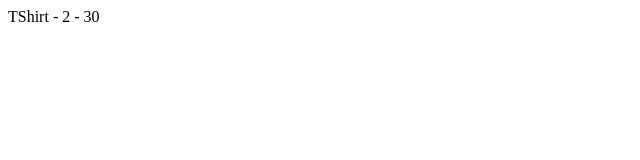
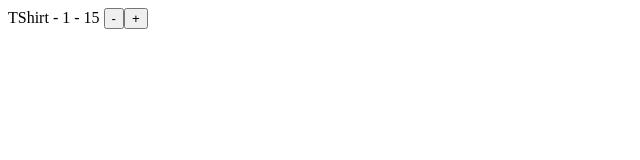
Before and after one commit to tutsprime/learn-pinia, a Vue app: page / in a window 1280 px wide. Shown: the top 160 px of the page, without its empty margins (0-640 px from the left). Built offline with nearby package versions, Linux system fonts and the light colour scheme.

Commit message:
Mutating state (Options API)

```diff
--- a/src/App.vue
+++ b/src/App.vue
@@ -1,18 +1,18 @@
 <template>
-  {{ item }} - {{ quantity }} - {{ subTotal }}
+  <div v-for="product in products" :key="product.id">
+    {{ product.name }} - {{ product.qty }} - {{ product.qty * product.price }}
+    <button @click="product.qty--">-</button>
+    <button @click="product.qty++">+</button>
+  </div>
 </template>
 
 <script>
-import { mapState } from 'pinia'
+import { mapState, mapWritableState } from 'pinia'
 import { useCartStore } from "./stores/cart"
 
 export default {
   computed: {
-    ...mapState(useCartStore, ['item']),
-    ...mapState(useCartStore, {
-      quantity: 'qty',
-      subTotal: store => store.price * store.qty
-    })
+    ...mapState(useCartStore, ['products'])
   }
 }
 </script>
--- a/src/stores/cart.js
+++ b/src/stores/cart.js
@@ -2,8 +2,12 @@ import { defineStore } from "pinia";
 
 export const useCartStore = defineStore("cartStore", {
     state: () => ({
-        item: "TShirt",
-        price: 15,
-        qty: 2
+        products: [
+            {
+                name: "TShirt",
+                price: 15,
+                qty: 1
+            }
+        ]
     })
 })
```
